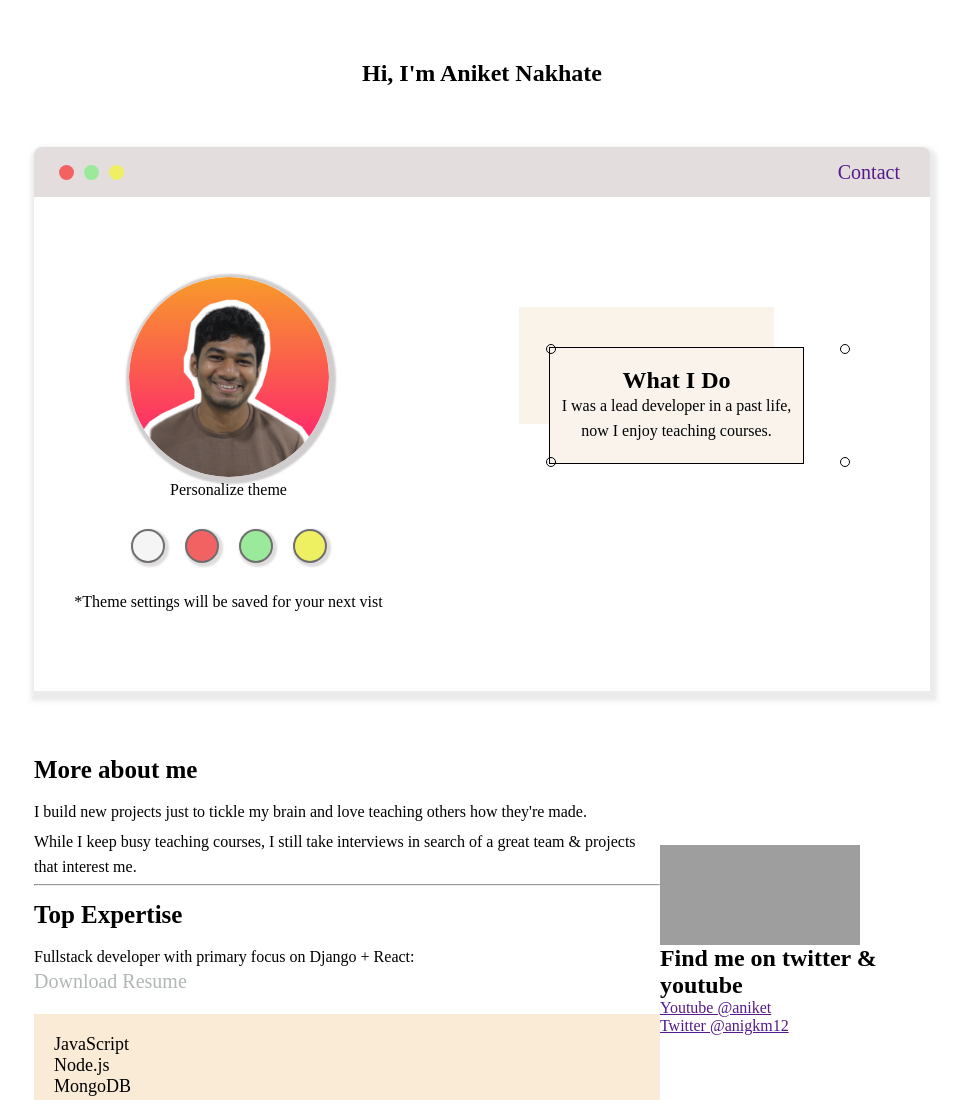
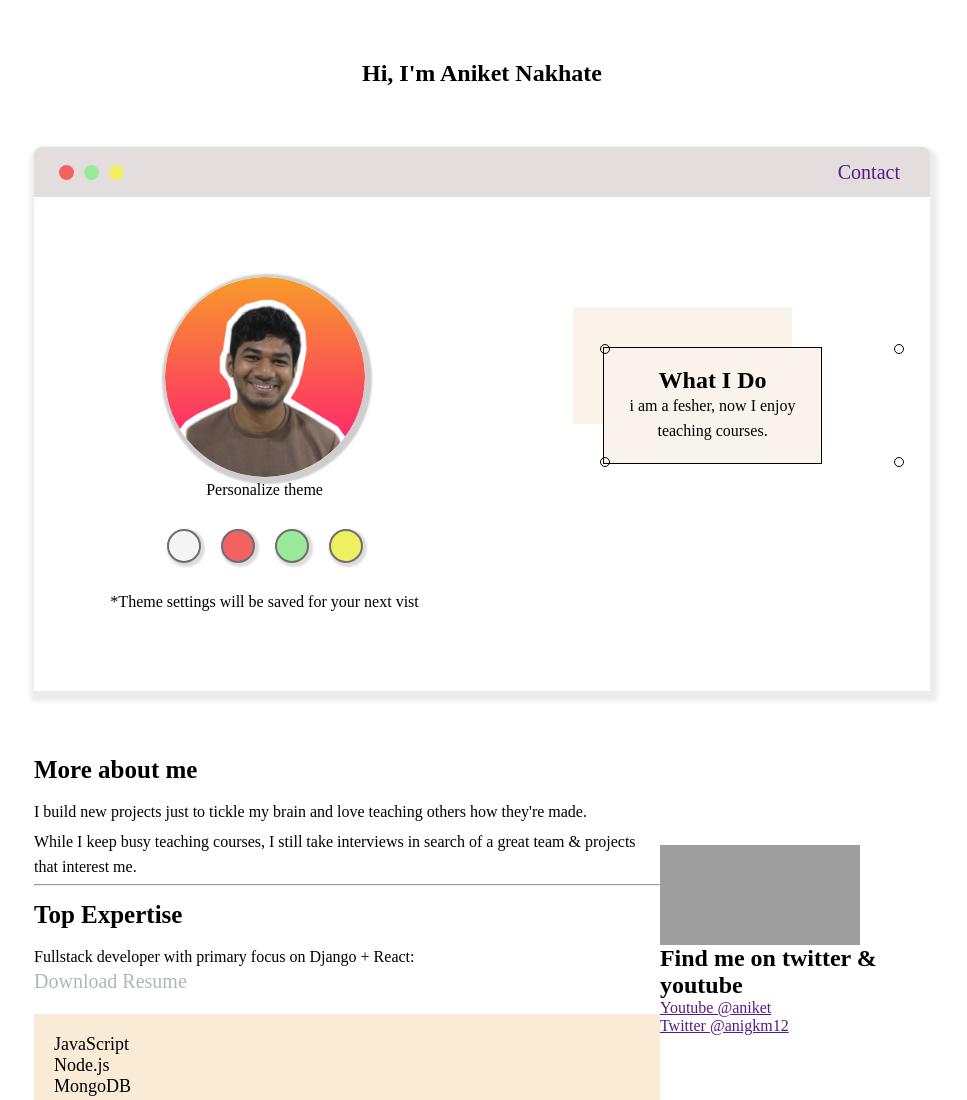
Before and after one commit to Aniketpn123/Aniket-portpholio, a plain HTML site: page index.html in a window 1280 px wide. Shown: the top 1100 px of the page, without its empty margins (158-1125 px from the left). Drawn offline with Linux system fonts and the light colour scheme; grey boxes are pictures that could not be loaded.

Commit message:
Update index.html

```diff
--- a/index.html
+++ b/index.html
@@ -47,7 +47,7 @@
                 <div class="frame right-top"></div>
                   <div>
                     <h1>What I Do</h1>
-                    <p>I was a lead developer in a past life, now I enjoy teaching courses.</p>
+                    <p>i am a fesher, now I enjoy teaching courses.</p>
                   </div>
                 <div class="frame right-bottom"></div>
                 <div class="frame left-bottom"></div>
```
